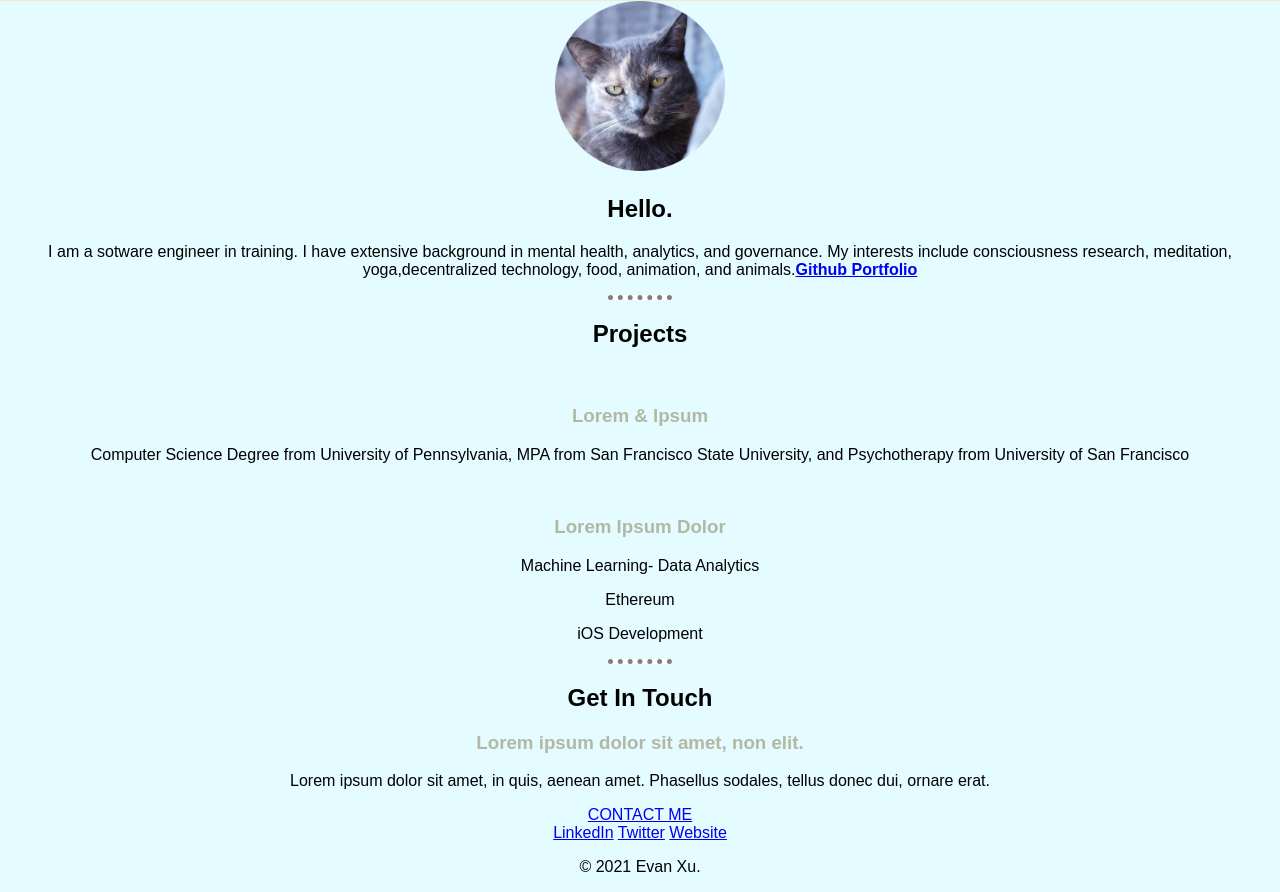
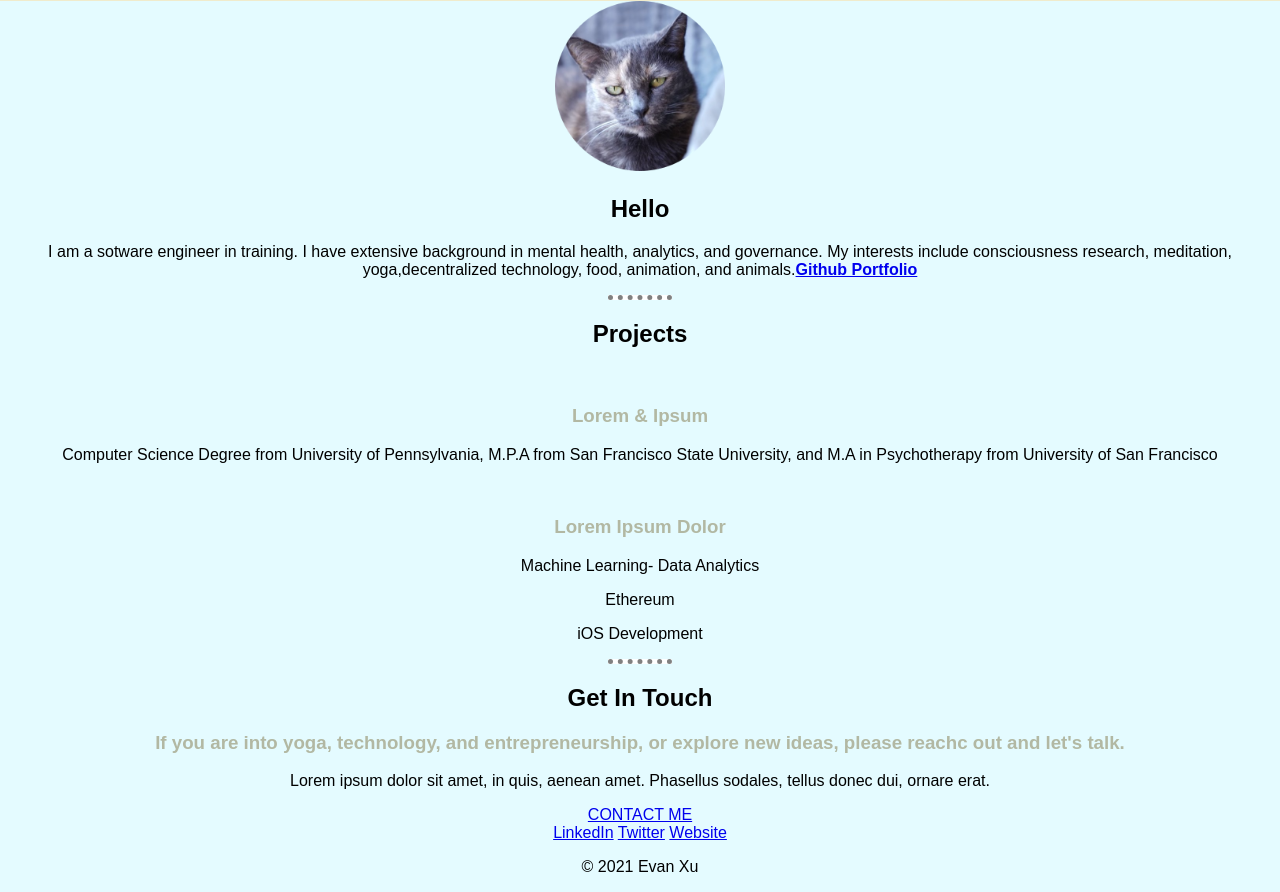
Before and after one commit to evanxuw/myappssample, a plain HTML site: page index.html in a window 1280 px wide. Shown: the part 366-1258 px from the top of the page. Drawn offline with Linux system fonts and the light colour scheme.

Commit message:
wording on front page

```diff
--- a/index.html
+++ b/index.html
@@ -22,7 +22,7 @@
   <div class="middle-container">
   <div class="profile">
     <img src="images/cropped_hermes.png" alt="Evan Xu's Software Engineer Cat- Hermes">
-    <h2>Hello.</h2>
+    <h2>Hello</h2>
     <p>I am a sotware engineer in training. I have extensive background in mental health, analytics, and governance. My interests include consciousness research, meditation, yoga,decentralized technology,
     food, animation, and animals.<strong><a href="https://github.com/evanxuw" class = "title">Github Portfolio </a></strong></p>
   </div>
@@ -32,7 +32,7 @@
     <div class="skill-row">
       <img class="" src="" alt="">
       <h3>Lorem &amp; Ipsum</h3>
-      <p>Computer Science Degree from University of Pennsylvania, MPA from San Francisco State University, and Psychotherapy from University of San Francisco</p>
+      <p>Computer Science Degree from University of Pennsylvania, M.P.A from San Francisco State University, and M.A in Psychotherapy from University of San Francisco</p>
     </div>
     <div class="skill-row">
       <img class="" src="" alt="">
@@ -45,7 +45,7 @@
   <hr>
   <div class="contact-me">
     <h2>Get In Touch</h2>
-    <h3>Lorem ipsum dolor sit amet, non elit.</h3>
+    <h3>If you are into yoga, technology, and entrepreneurship, or explore new ideas, please reachc out and let's talk. </h3>
     <p>Lorem ipsum dolor sit amet, in quis, aenean amet. Phasellus sodales, tellus donec dui, ornare erat.</p>
     <a class="btn" href="mailto:info@shipsandbridges.com">CONTACT ME</a>
   </div>
@@ -56,7 +56,7 @@
   <a class="footer-link" href="https://www.linkedin.com/">LinkedIn</a>
   <a class="footer-link" href="https://twitter.com/">Twitter</a>
   <a class="footer-link" href="https://www.appbrewery.co/">Website</a>
-  <p>© 2021 Evan Xu.</p>
+  <p>© 2021 Evan Xu</p>
 </div>
 
 
```
